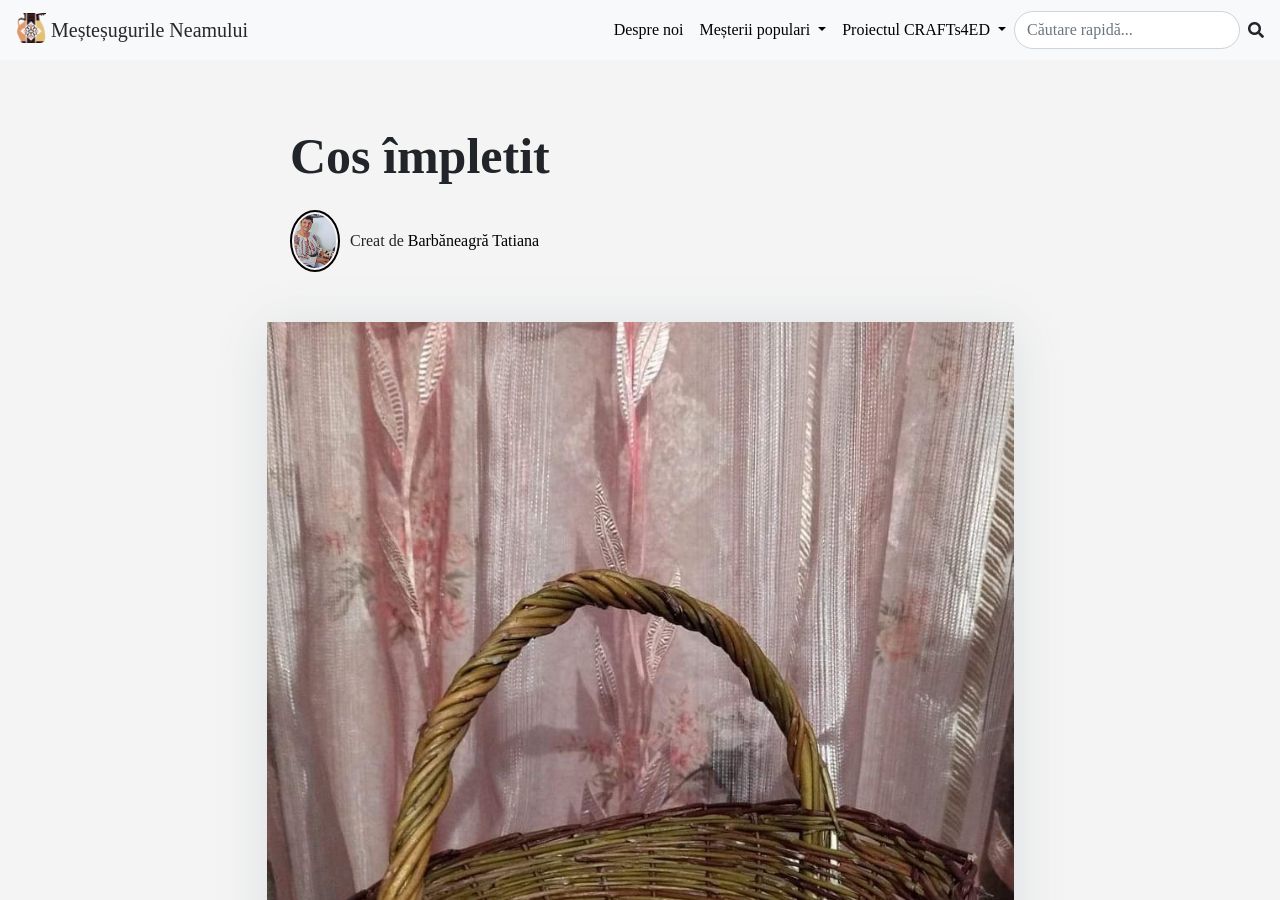
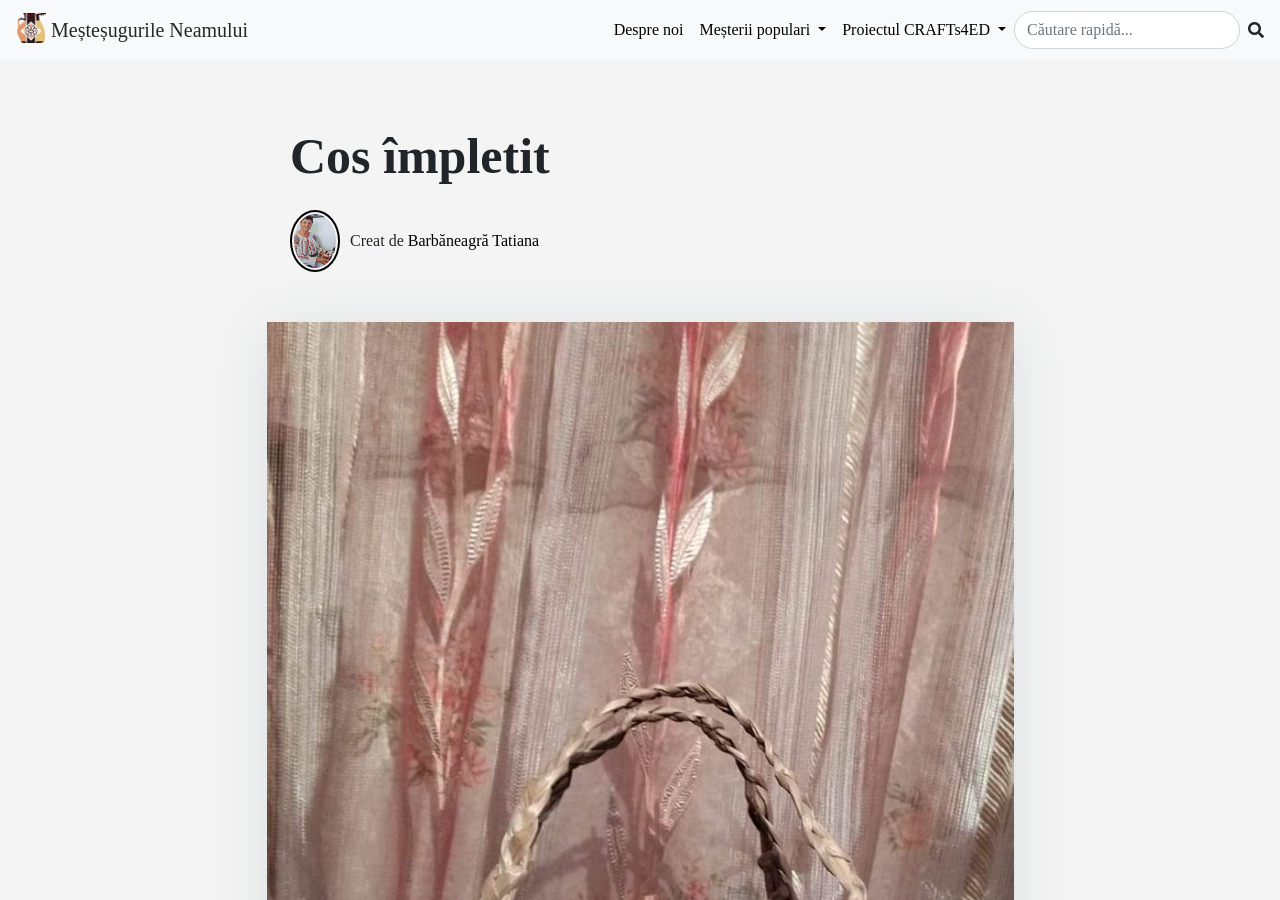
Before and after one commit to apantreprenor/mestesugurileneamului, a Jekyll site: the page built from _items/2022-01-19-cos.md, in a window 1280 px wide and 900 px high. Built offline with Jekyll 4.4.1, drawn with Linux system fonts in a browser that asks for light colours; nearby versions of some CDN libraries; a script that is not in the unit is left out; comment, search, counter and statistics services are not loaded.

Commit message:
Update Produse “2022-01-19-cos”

```diff
--- a/_items/2022-01-19-cos.md
+++ b/_items/2022-01-19-cos.md
@@ -9,7 +9,7 @@ tags:
   - vase de lut
   - traiste
   - covorase tesute
-image: /assets/img/271343720_1093802181461306_2044007988428811767_n.jpg
+image: /assets/img/271715830_458310042400285_873756102649522914_n.jpg
 gallery:
   - /assets/img/271354252_291157212884910_3013851891401623233_n.jpg
   - /assets/img/271715830_458310042400285_873756102649522914_n.jpg
```
